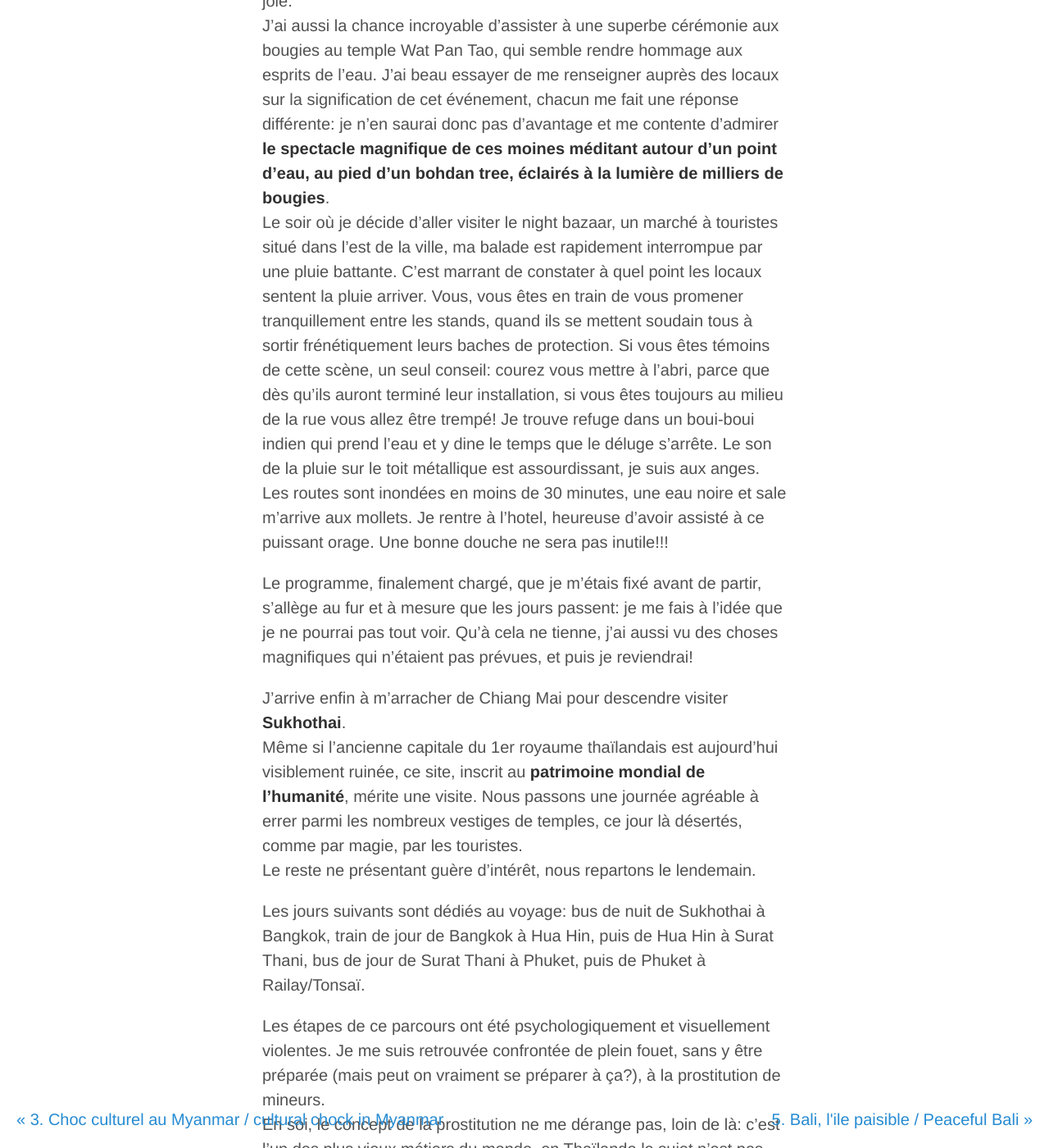
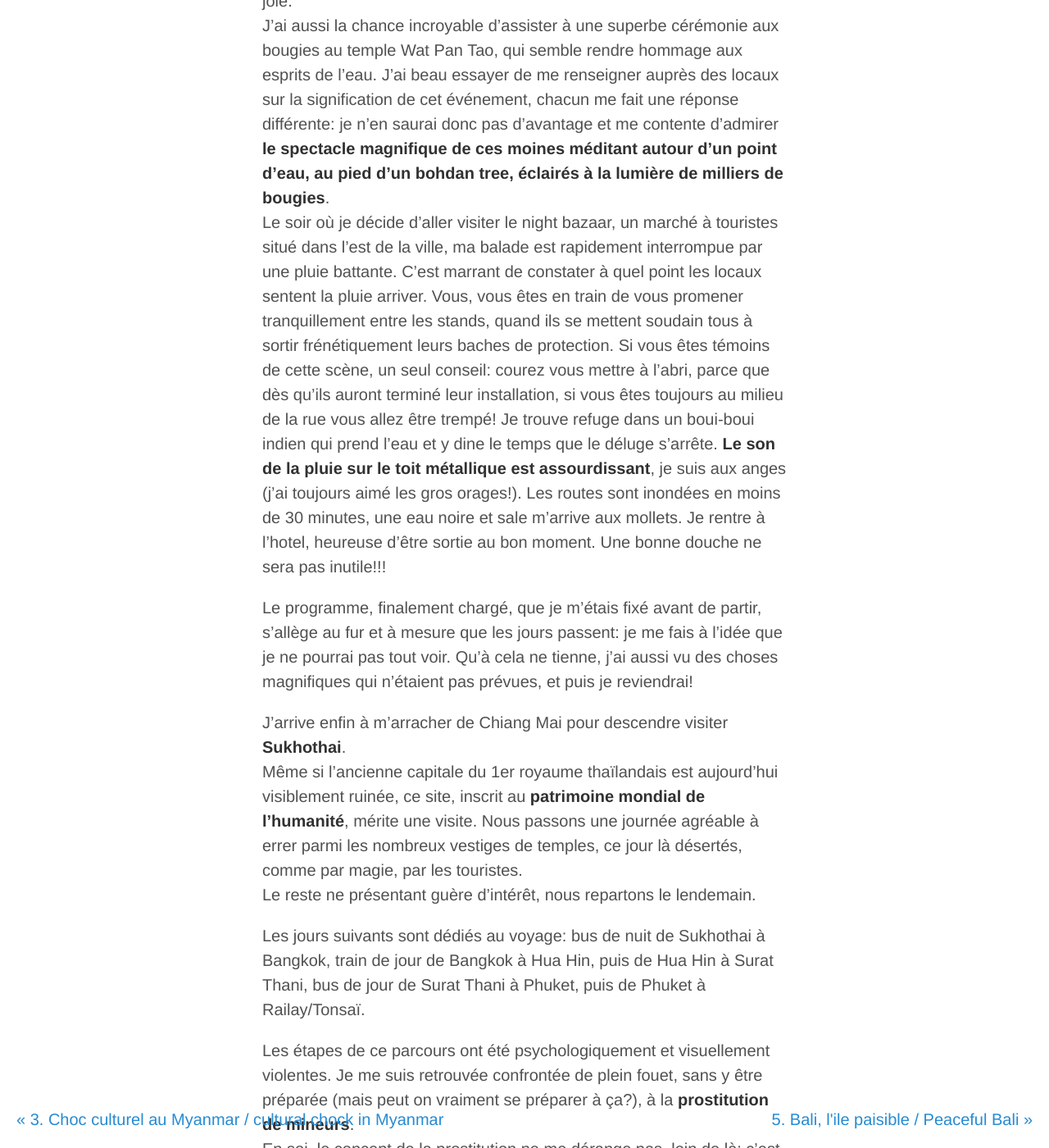
Before and after one commit to crossingborders/crossingborders.github.io, a Jekyll site: the page built from _posts/2014-05-31-Thailande-du-Nord-au-Sud.md, in a window 1280 px wide and 1400 px high, scrolled down 3412 px. Shown: the whole window at 82% size. Built offline with Jekyll 4.4.1, drawn with Linux system fonts in a browser that asks for light colours; emoji names are drawn with the system emoji font; Markdown is read by kramdown in place of the engine named in the settings; some of the changed text lies outside the part shown.

Commit message:
Update 2014-05-31-Thailande-du-Nord-au-Sud.md

```diff
--- a/_posts/2014-05-31-Thailande-du-Nord-au-Sud.md
+++ b/_posts/2014-05-31-Thailande-du-Nord-au-Sud.md
@@ -38,7 +38,7 @@
 Je retourne sur **Chiang Mai** pour quelques jours.
 Cette fois, mon séjour est ponctué de **massages** (j'ai trouvé une super adresse), de **grimpe** (dans une micro salle) et de **visite de temples**. Le Wat Chiang Man et son chedi décoré d'éléphants, ou le Wat Chedi Luang et son immense chedi en partie détruit par un tremblement de terre, sont autant de lieux où mon appareil photo s'en donne à coeur joie.
 J'ai aussi la chance incroyable d'assister à une superbe cérémonie aux bougies au temple Wat Pan Tao, qui semble rendre hommage aux esprits de l'eau. J'ai beau essayer de me renseigner auprès des locaux sur la signification de cet événement, chacun me fait une réponse différente: je n'en saurai donc pas d'avantage et me contente d'admirer **le spectacle magnifique de ces moines méditant autour d'un point d'eau, au pied d'un bohdan tree, éclairés à la lumière de milliers de bougies**.
-Le soir où je décide d'aller visiter le night bazaar, un marché à touristes situé dans l'est de la ville, ma balade est rapidement interrompue par une pluie battante. C'est marrant de constater à quel point les locaux sentent la pluie arriver. Vous, vous êtes en train de vous promener tranquillement entre les stands, quand ils se mettent soudain tous à sortir frénétiquement leurs baches de protection. Si vous êtes témoins de cette scène, un seul conseil: courez vous mettre à l'abri, parce que dès qu'ils auront terminé leur installation, si vous êtes toujours au milieu de la rue vous allez être trempé! Je trouve refuge dans un boui-boui indien qui prend l'eau et y dine le temps que le déluge s'arrête. Le son de la pluie sur le toit métallique est assourdissant, je suis aux anges. Les routes sont inondées en moins de 30 minutes, une eau noire et sale m'arrive aux mollets. Je rentre à l'hotel, heureuse d'avoir assisté à ce puissant orage. Une bonne douche ne sera pas inutile!!!
+Le soir où je décide d'aller visiter le night bazaar, un marché à touristes situé dans l'est de la ville, ma balade est rapidement interrompue par une pluie battante. C'est marrant de constater à quel point les locaux sentent la pluie arriver. Vous, vous êtes en train de vous promener tranquillement entre les stands, quand ils se mettent soudain tous à sortir frénétiquement leurs baches de protection. Si vous êtes témoins de cette scène, un seul conseil: courez vous mettre à l'abri, parce que dès qu'ils auront terminé leur installation, si vous êtes toujours au milieu de la rue vous allez être trempé! Je trouve refuge dans un boui-boui indien qui prend l'eau et y dine le temps que le déluge s'arrête. **Le son de la pluie sur le toit métallique est assourdissant**, je suis aux anges (j'ai toujours aimé les gros orages!). Les routes sont inondées en moins de 30 minutes, une eau noire et sale m'arrive aux mollets. Je rentre à l'hotel, heureuse d'être sortie au bon moment. Une bonne douche ne sera pas inutile!!!
 
 Le programme, finalement chargé, que je m'étais fixé avant de partir, s'allège au fur et à mesure que les jours passent: je me fais à l'idée que je ne pourrai pas tout voir. Qu'à cela ne tienne, j'ai aussi vu des choses magnifiques qui n'étaient pas prévues, et puis je reviendrai!
 
@@ -48,9 +48,9 @@
 
 Les jours suivants sont dédiés au voyage: bus de nuit de Sukhothai à Bangkok, train de jour de Bangkok à Hua Hin, puis de Hua Hin à Surat Thani, bus de jour de Surat Thani à Phuket, puis de Phuket à Railay/Tonsaï.
 
-Les étapes de ce parcours ont été psychologiquement et visuellement violentes. Je me suis retrouvée confrontée de plein fouet, sans y être préparée (mais peut on vraiment se préparer à ça?), à la prostitution de mineurs.
+Les étapes de ce parcours ont été psychologiquement et visuellement violentes. Je me suis retrouvée confrontée de plein fouet, sans y être préparée (mais peut on vraiment se préparer à ça?), à la **prostitution de mineurs**.
 En soi, le concept de la prostitution ne me dérange pas, loin de là: c'est l'un des plus vieux métiers du monde, en Thaïlande le sujet n'est pas aussi tabou qu'en Europe et chaque femme fait ce qu'elle veut avec son corps.
-Mais prostituer des enfants??? Hua Hin et Surat Thani sont des repaires pour vieux blancs pervers à la recherche de chair asiatique très fraiche, certaines plages de l'île de Phuket sont réputées pour leurs bars à filles/garçons/ladyboys... Ces quartiers entiers transformés en supermarchés du sexe me donnent envie de vomir tant j'y croise de pauvres proies au maquillage outrancié qui masque à peine leur acné juvénile. Elles (ils) sont jeunes, bien trop jeunes...
+Mais prostituer des enfants??? Hua Hin et Surat Thani sont des repaires pour vieux blancs pervers à la recherche de chair asiatique très fraiche, certaines plages de l'île de Phuket sont réputées pour leurs bars à filles/garçons/ladyboys... Ces **quartiers entiers transformés en supermarchés du sexe me donnent envie de vomir tant j'y croise de pauvres proies au maquillage outrancié qui masque à peine leur acné juvénile**. Elles (ils) sont jeunes, bien trop jeunes...
 Il est urgent que je quitte rapidement ces endroits avant d'émasculer quelqu'un.
 
 Bref, nous dirons donc qu'après 5 longues journées de trajet quasi non-stop, nous arrivons enfin à **Tonsaï**, paradis terrestre pour tout falaisiste qui se respecte (et pour l'irréductible bloqueuse que je suis).
@@ -64,7 +64,7 @@
 
 Que garderai je en mémoire de ce séjour finalement passé si vite?
 **S'il est important de s'informer sur sa destination, rien ne sert de tout planifier: la vie se chargera de modifier tous vos plans!**
-La gentillesse des locaux, la quiétude de certains endroits, la beauté des paysages, les bons petits plats (saupoudres de cacahuete),... Voilà certaines des raisons qui, pour moi, font de la Thaïlande une destination si prisée.
+La gentillesse des locaux, la quiétude de certains endroits, la beauté des paysages, les bons petits plats (saupoudrés de cacahuète),... Voilà certaines des raisons qui, pour moi, font de la Thaïlande une destination si prisée.
 Une petite chose, en revanche... Qu'on ne me propose ou ne me parle plus JAMAIS de cacahuète, j'en ai assez mangé pour le restant de mes jours :)!
 
 
@@ -106,7 +106,7 @@
 I return to **Chiang Mai** for a few days.
 This time my days are dedicated to **massages** (I have found a great address), **climbing** (in a mini climbing gym) and **visiting temples** to take pictures: the Wat Chiang Man and its chedi decorated with elephants, or the Wat Chedi Luang and its huge chedi partly destroyed by an earthquake, are places where my camera is having fun.
 I also have the amazing opportunity to attend a beautiful candle ceremony at Wat Pan Tao temple, which seems to pay homage to the spirits of the water. I'm trying to find out from the locals the significance of this event, but everyone makes a different answer: so I end up simply admiring **the magnificent spectacle of these monks meditating around a water pond, at the foot of a Bohdan tree, illuminated by thousands of candles**.
-The night I decide to visit the night bazaar, a 100% tourist market located in the east of the city, I am quickly interrupted by pouring rain. By the way, it is funny to see how locals feel the rain. You can be walking peacefully among the stalls and suddenly see them all setting their plastic protection as quickly as possible. If that happens, one piece of advice: find a sheltered place as fast as possible, because as soon as they will be finished, you will be very wet! I sit in an Indian half waterproof greasy place and have diner, time for the thunder to stop. The sound of the rain on the metallic roof is deafening. I simply love it. The roads are flooded in less than 30 minutes, I have dark, dirty water up to the calves. I go back to my guesthouse, happy to have witness this powerful storm, a good shower will not be useless!!!
+The night I decide to visit the night bazaar, a 100% tourist market located in the east of the city, I am quickly interrupted by pouring rain. By the way, it is funny to see how locals feel the rain. You can be walking peacefully among the stalls and suddenly see them all setting their plastic protection as quickly as possible. If that happens, one piece of advice: find a sheltered place as fast as possible, because as soon as they will be finished, you will be very wet! I sit in an Indian half waterproof greasy place and have diner, time for the thunder to stop. **The sound of the rain on the metallic roof is deafening**. I simply love it (I have always loved storms!). The roads are flooded in less than 30 minutes, I have dark, dirty water up to the calves. I go back to my guesthouse, happy to have been out at the right moment, a good shower will not be useless!!!
 
 
 The busy schedule I had before leaving France lightens gradually as the days go by, and I am getting used to the idea that I will not see everything. Never mind, I also have seen beautiful unplanned things and will be back!
@@ -120,9 +120,9 @@
 The following days are dedicated to travel: by night bus from Sukhothai to Bangkok, by day train from Bangkok to Hua Hin and from Hua Hin to Surat Thani, then by day bus from Surat Thani to Phuket and from Phuket to Railay / Tonsai.
 
 
-This part of the journey is psychologically and visually violent to me. I find myself facing, with full force and without being prepared (but can you be prepared for that?), minors prostitution.
+This part of the journey is psychologically and visually violent to me. I find myself facing, with full force and without being prepared (but can you be prepared for that?), **minors prostitution**.
 In itself, the concept of prostitution does not bother me, far from it: this is one of the oldest professions in the world, in Thailand the topic is not as taboo as in Europe and every woman does what she wants with her body.
-But children prostitution??? Surat Thani and Hua Hin are dens for old white pervert looking for very fresh Asian flesh, some beaches on Phuket Island are known for their boys/girls/ladyboys bars... Entire neighborhoods are turned into supermarkets for sex and I want to vomit as I cross those poor little preys with their too heavy makeup that barely masks their juvenile acne. They are young, too young...
+But children prostitution??? Surat Thani and Hua Hin are dens for old white pervert looking for very fresh Asian flesh, some beaches on Phuket Island are known for their boys/girls/ladyboys bars... **Entire neighborhoods are turned into supermarkets for sex and I want to vomit as I cross those poor little preys with their too heavy makeup that barely masks their juvenile acne.** They are young, too young...
 It is urgent that I quickly leave these places before emasculating someone.
 
 
```
